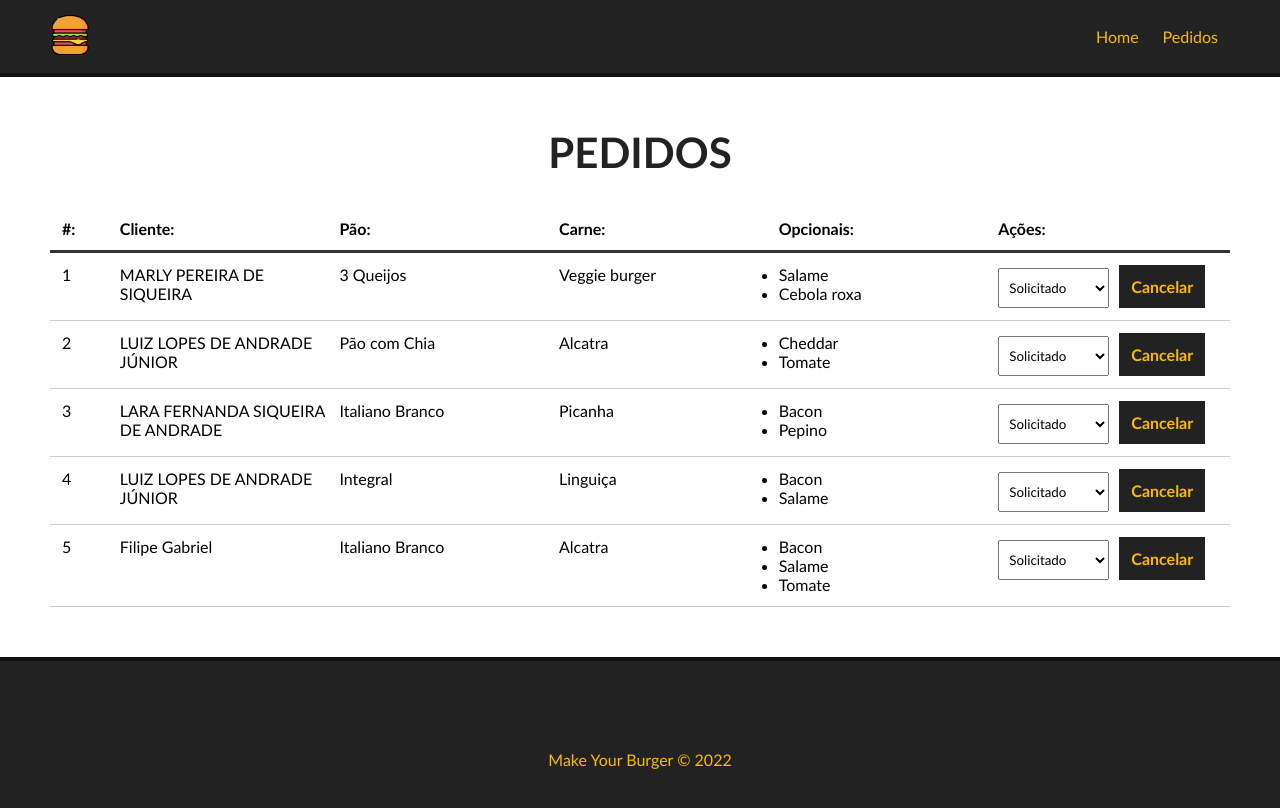
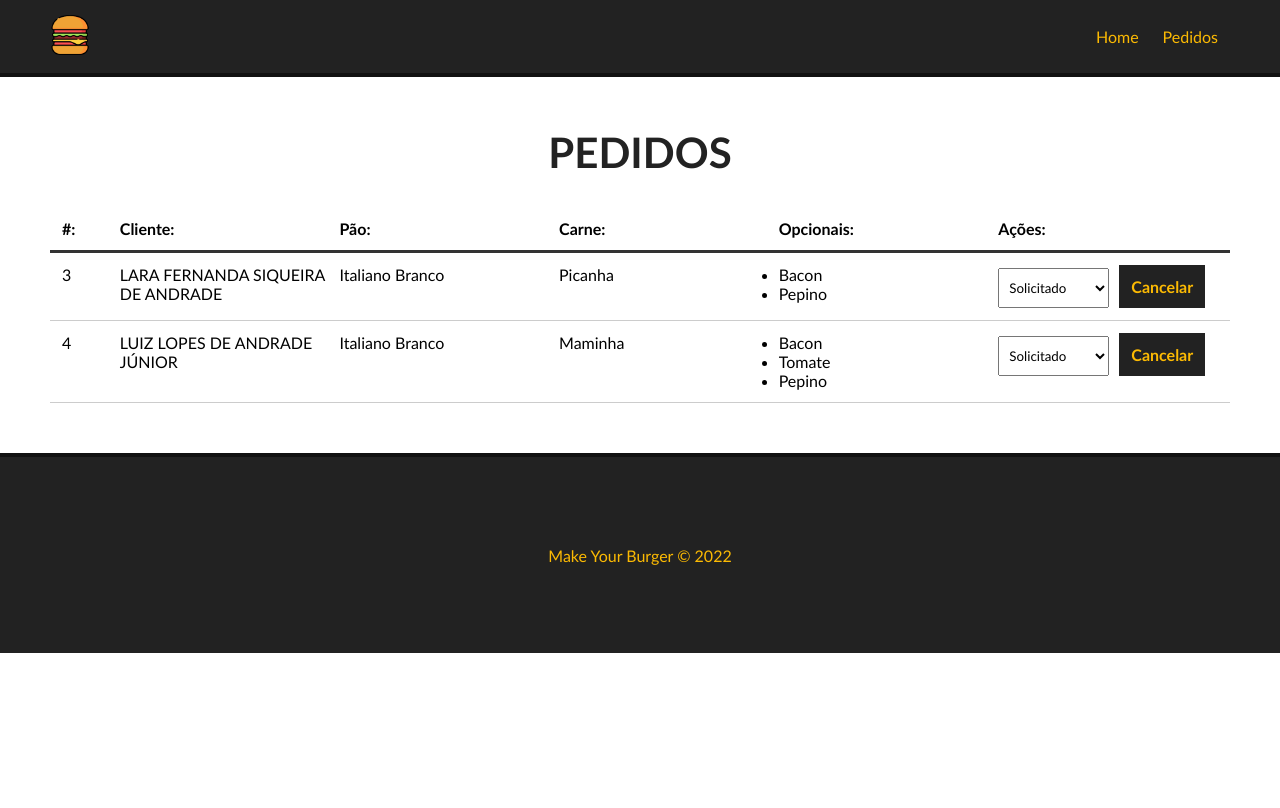
Before and after one commit to luizjrandrade/app_make_burger_vue, a Vue app: page /pedidos in a window 1280 px wide. Shown: the top 808 px of the page. Built offline with nearby package versions, Linux system fonts and the light colour scheme; data requests are answered from the project's data file.

Commit message:
Removendo pedidos do sistema

```diff
--- a/db/db.json
+++ b/db/db.json
@@ -87,28 +87,6 @@
   ],
   "burgers": [
     {
-      "nome": "MARLY PEREIRA DE SIQUEIRA",
-      "carne": "Veggie burger",
-      "pao": "3 Queijos",
-      "opcionais": [
-        "Salame",
-        "Cebola roxa"
-      ],
-      "status": "Solicitado",
-      "id": 1
-    },
-    {
-      "nome": "LUIZ LOPES DE ANDRADE JÚNIOR",
-      "carne": "Alcatra",
-      "pao": "Pão com Chia",
-      "opcionais": [
-        "Cheddar",
-        "Tomate"
-      ],
-      "status": "Solicitado",
-      "id": 2
-    },
-    {
       "nome": "LARA FERNANDA SIQUEIRA DE ANDRADE",
       "carne": "Picanha",
       "pao": "Italiano Branco",
@@ -121,26 +99,15 @@
     },
     {
       "nome": "LUIZ LOPES DE ANDRADE JÚNIOR",
-      "carne": "Linguiça",
-      "pao": "Integral",
+      "carne": "Maminha",
+      "pao": "Italiano Branco",
       "opcionais": [
         "Bacon",
-        "Salame"
+        "Tomate",
+        "Pepino"
       ],
       "status": "Solicitado",
       "id": 4
-    },
-    {
-      "nome": "Filipe Gabriel",
-      "carne": "Alcatra",
-      "pao": "Italiano Branco",
-      "opcionais": [
-        "Bacon",
-        "Salame",
-        "Tomate"
-      ],
-      "status": "Solicitado",
-      "id": 5
     }
   ]
 }
--- a/src/components/Dashboard.vue
+++ b/src/components/Dashboard.vue
@@ -26,7 +26,7 @@
                        <option value="">Selecione</option>
                        <option v-for="s in status" :key="s.id" value="s.tipo" :selected="burger.status == s.tipo">{{ s.tipo }}</option>
                    </select>
-                   <button class="delete-btn">Cancelar</button>
+                   <button class="delete-btn" @click="deleteBurger(burger.id)">Cancelar</button>
                </div>
            </div>
        </div>
@@ -59,6 +59,19 @@
             const req = await fetch("http://localhost:3000/status");
             const data = await req.json();
             this.status = data;
+
+        },
+        async deleteBurger(id) {
+
+            const req = await fetch(`http://localhost:3000/burgers/${id}`, {
+                method: "DELETE"
+             });
+
+            const res = await req.json();
+
+            //msg
+
+            this.getPedidos();
 
         }
     },
```
